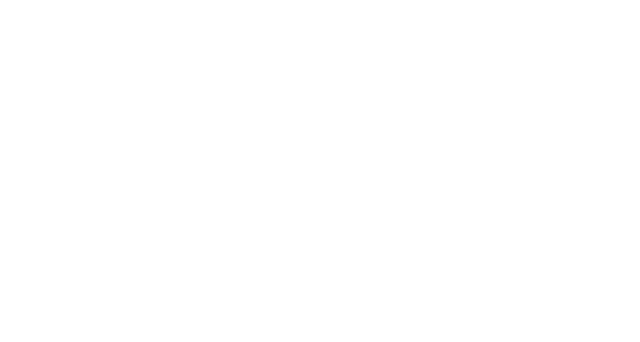
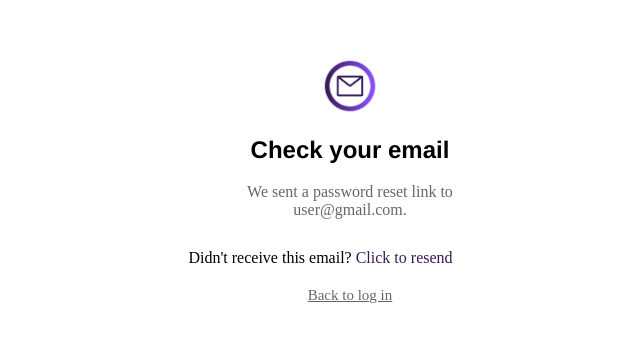
Before and after one commit to dakinnir/easy-find, a React (Create React App) app: page /email-check in a window 1280 px wide. Shown: the part 108-450 px from the top of the page, without its empty margins (290-930 px from the left). Built offline with nearby package versions, Linux system fonts and the light colour scheme.

Commit message:
Added more react routing to pages

```diff
--- a/src/App.js
+++ b/src/App.js
@@ -1,15 +1,19 @@
 import React from 'react';
 import { BrowserRouter as Router, Route, Switch } from 'react-router-dom';
+import CheckEmailPage from './registration/views/CheckEmailPage';
+import CreateNewPasswordPage from './registration/views/CreateNewPasswordPage';
 import ForgotPasswordPage from './registration/views/ForgotPasswordPage'
 import SuccessfulRecoveryPage from './registration/views/SuccessfulRecoveryPage';
+import LogInPage from './registration/views/LogInPage';
 
 export default function App(){
     return(
         <Router>
             <div className="App">
                 <Switch>
-                    <Route exact path="/" component={ForgotPasswordPage} />
-                    <Route path="/new" component={SuccessfulRecoveryPage} />
+                    <Route exact path="/" component={SuccessfulRecoveryPage} />
+                    <Route path="/login" component={LogInPage} />
+                    <Route path="/email-check" component={CheckEmailPage} />
                 </Switch>
             </div>
         </Router>
--- a/src/registration/css/ForgotPasswordPage.css
+++ b/src/registration/css/ForgotPasswordPage.css
@@ -34,7 +34,7 @@
     margin-bottom: 20px;
 }
 .form {
-    width: 80%;
+    width: 100%;
     margin: auto;
 }
 
@@ -75,3 +75,13 @@
 .back-link:hover {
     color: #371B58;
 }
+
+.prompt {
+    text-align: center;
+    margin-right: 4px;
+}
+
+.resend-link {
+    color: #371B58;
+    text-decoration: none;
+}
--- /dev/null
+++ b/src/registration/views/CheckEmailPage.js
@@ -0,0 +1,24 @@
+import React from 'react'
+import '../css/ForgotPasswordPage.css'
+import { Link } from 'react-router-dom'
+import PasswordRecoveryHeader from './components/PasswordRecoveryHeader'
+
+export default function CheckEmailPage() {
+  return (
+      <div className="container">
+        <div className="content">
+            <PasswordRecoveryHeader
+            image="../images/mail-logo.png"
+            title="Check your email"
+            message="We sent a password reset link to user@gmail.com."
+            />
+            { /* form section */ }
+            <form action="" className="form">
+                <span className="prompt">Didn't receive this email?</span>
+                <Link className="resend-link" to="/email-check">Click to resend</Link>
+                <Link className="back-link" to="/login">Back to log in</Link>
+            </form>
+        </div>
+    </div>
+  )
+}
--- a/src/registration/views/SuccessfulRecoveryPage.js
+++ b/src/registration/views/SuccessfulRecoveryPage.js
@@ -14,10 +14,10 @@ export default function SuccessfulRecoveryPage() {
         />
         { /* form section */ }
         <form action="" className="form">
-            <Link to="/">
+            <Link to="/email-check">
               <button className="reset-button">Continue</button>
             </Link>
-            <Link className="back-link" href="#">Back to log in</Link>
+            <Link className="back-link" to="/login">Back to log in</Link>
         </form>
       </div>
     </div>
```
Also changed, not shown: public/images/mail-logo.png (added).
